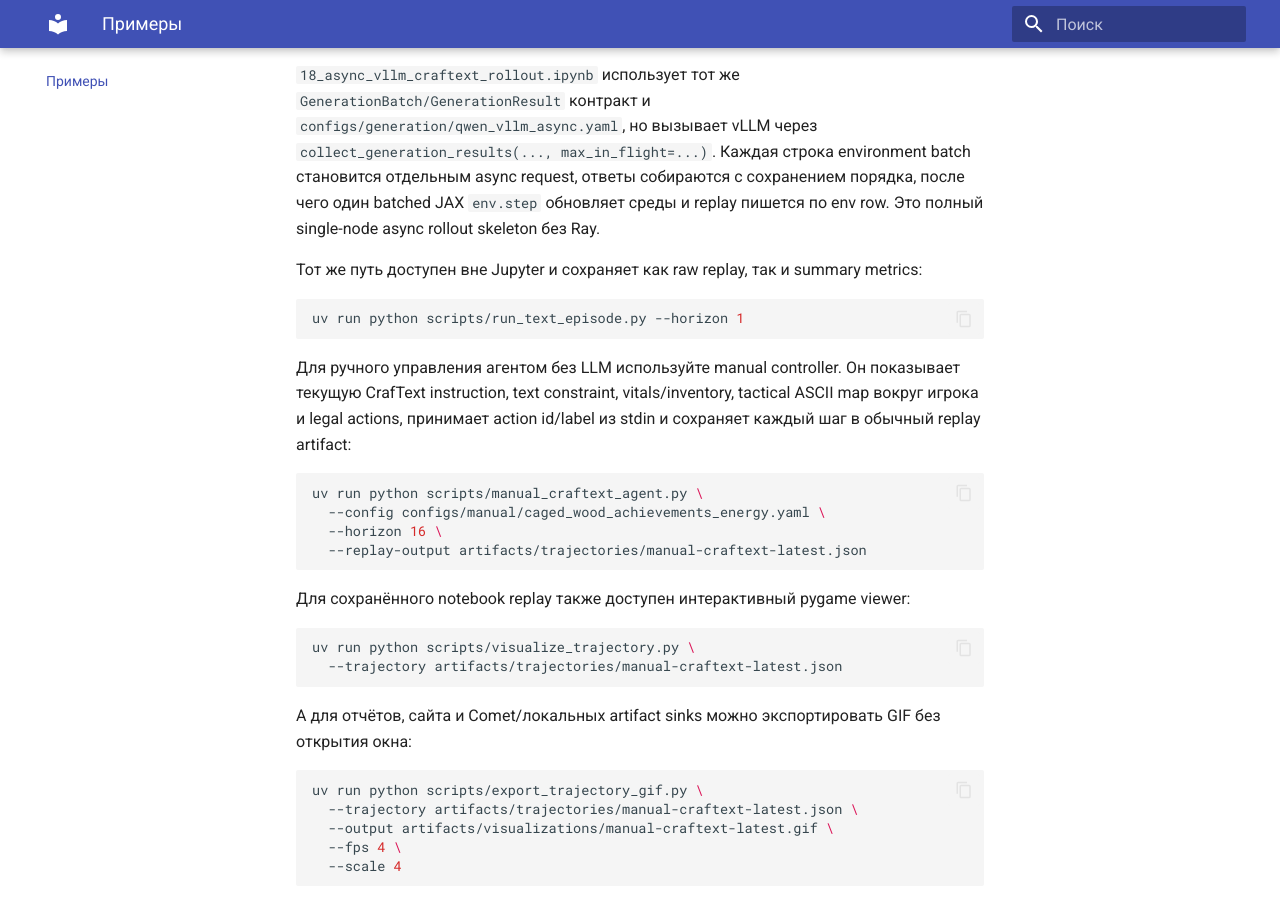
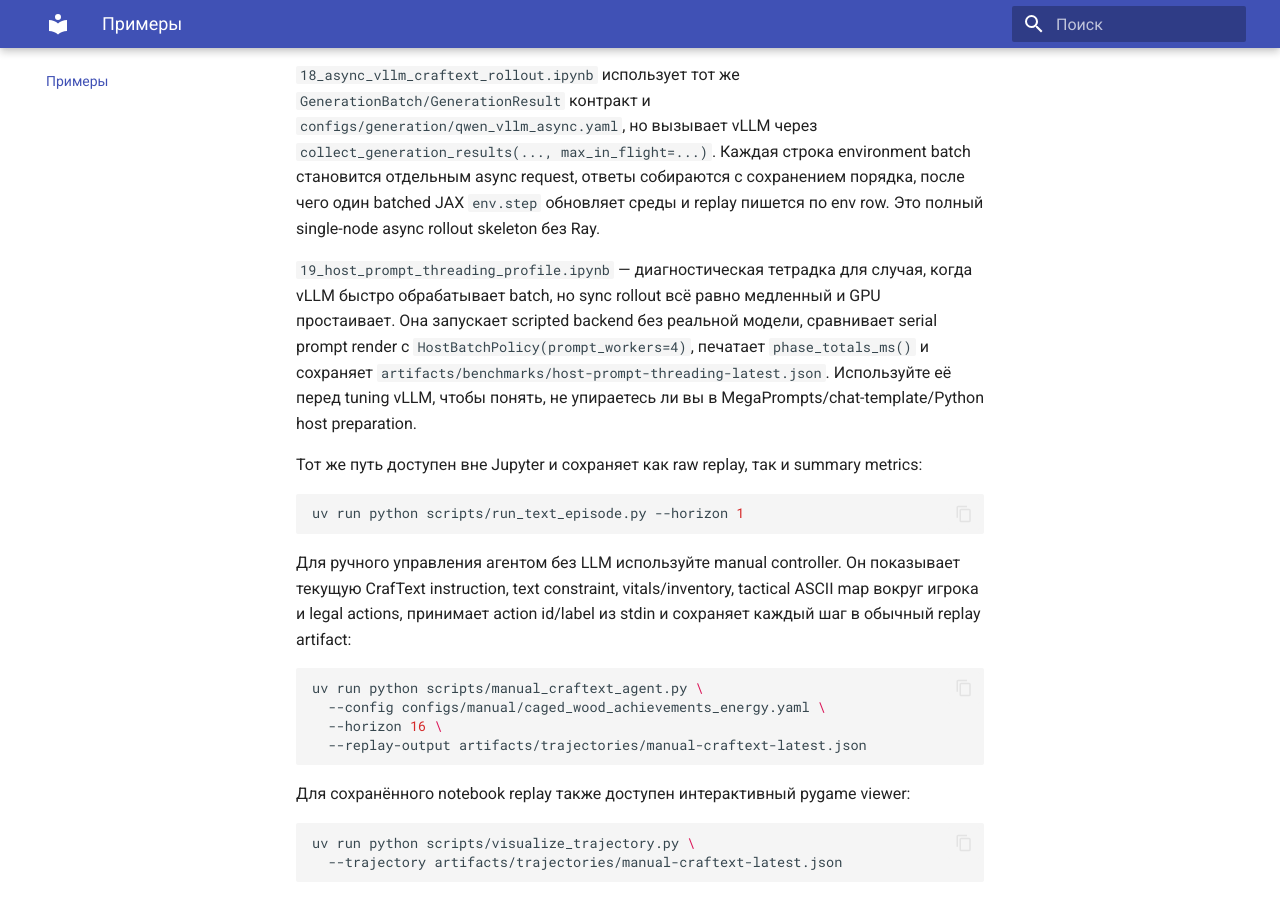
Before and after one commit to Lukashevskiy/tunix-agents, an MkDocs documentation site: the page built from docs/examples.md, in a window 1280 px wide and 900 px high, scrolled down 2189 px. Built offline with MkDocs 1.6.1 and Material for MkDocs 9.7.7, drawn with Linux system fonts in a browser that asks for light colours.

Commit message:
docs: add host prompt threading notebook

````diff
--- a/docs/examples.md
+++ b/docs/examples.md
@@ -88,6 +88,13 @@ replay artifacts. Это минимальный runnable sync vLLM путь бе
 сохранением порядка, после чего один batched JAX `env.step` обновляет среды и replay
 пишется по env row. Это полный single-node async rollout skeleton без Ray.
 
+`19_host_prompt_threading_profile.ipynb` — диагностическая тетрадка для случая, когда vLLM
+быстро обрабатывает batch, но sync rollout всё равно медленный и GPU простаивает. Она запускает
+scripted backend без реальной модели, сравнивает serial prompt render с
+`HostBatchPolicy(prompt_workers=4)`, печатает `phase_totals_ms()` и сохраняет
+`artifacts/benchmarks/host-prompt-threading-latest.json`. Используйте её перед tuning vLLM,
+чтобы понять, не упираетесь ли вы в MegaPrompts/chat-template/Python host preparation.
+
 Тот же путь доступен вне Jupyter и сохраняет как raw replay, так и summary metrics:
 
 ```bash
````
Also changed, not shown: examples/README.md (+1 -0 lines), 2 other files.
